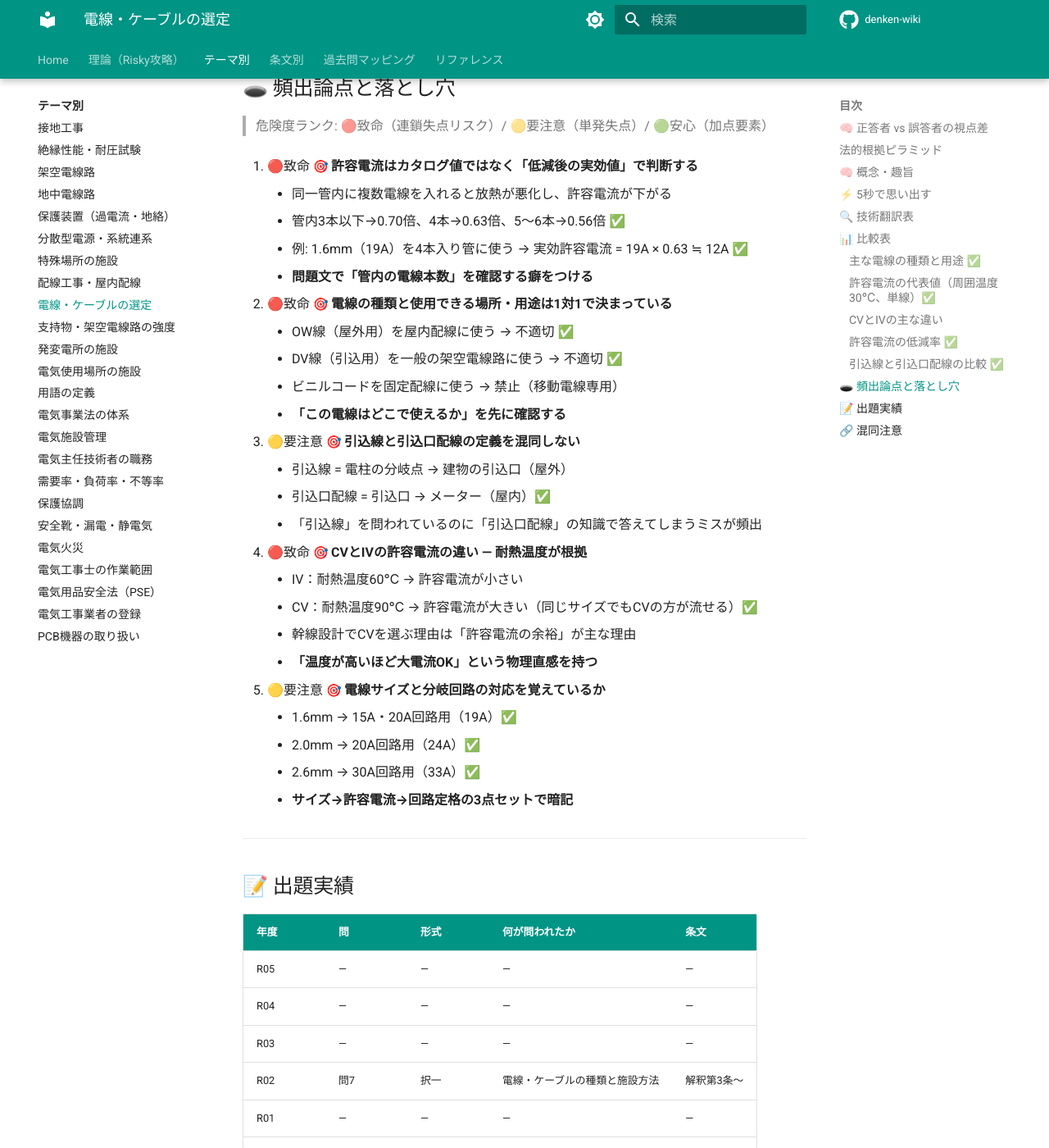
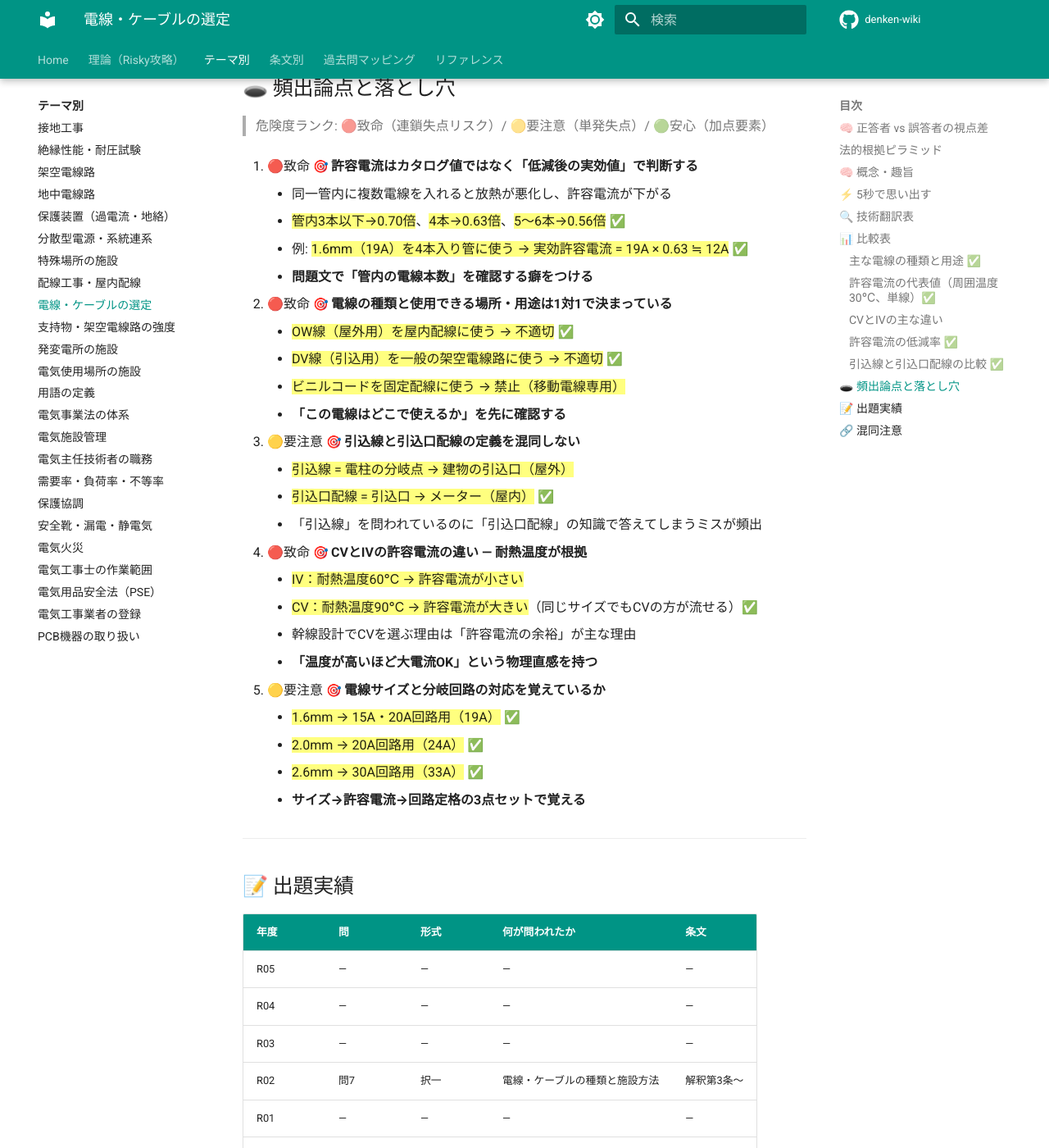
Before and after one commit to kfurufuru/denken-wiki, an MkDocs documentation site: the page built from docs/themes/densen-cable.md, in a window 1280 px wide and 1400 px high, scrolled down 5414 px. Shown: the whole window at 82% size. Built offline with MkDocs 1.6.1 and Material for MkDocs 9.7.7, drawn with Linux system fonts in a browser that asks for light colours; emoji names are drawn with the system emoji font; comment, search, counter and statistics services are not loaded; some of the changed text lies outside the part shown.

Commit message:
feat(themes): Group2 過去問マーカー追加（chichuu/tokushu/haisen/cable）
Co-Authored-By: Claude Sonnet 4.6 <noreply@anthropic.com>

```diff
--- a/docs/themes/densen-cable.md
+++ b/docs/themes/densen-cable.md
@@ -90,15 +90,15 @@
 | 600V架橋ポリエチレン絶縁ビニルシースケーブル | CV | 幹線・高電流回路 | 90℃ ✅ | 許容電流が大きい |
 | 屋外用ビニル絶縁電線 | OW | 架空引込線 | — | 屋外用（耐候性あり）|
 | 引込用ビニル絶縁電線 | DV | 架空引込線 | — | 引込線専用 |
-| ビニルコード | — | 移動電線（小型機器）| — | 機械的強度が弱い（固定配線禁止）|
+| ビニルコード | — | 移動電線（小型機器）| — | 機械的強度が弱い（==固定配線禁止==）|
 
 ### 許容電流の代表値（周囲温度30℃、単線）✅
 
 | 電線サイズ | IV電線（管内）| VVF（2心）| CV（管内）| 備考 |
 |-----------|:---:|:---:|:---:|------|
-| 1.6mm | 19A ✅ | 19A ✅ | — | 15A/20A分岐回路用 |
-| 2.0mm | 24A ✅ | 24A ✅ | — | 20A分岐回路用 |
-| 2.6mm | 33A ✅ | 33A ✅ | — | 30A分岐回路用 |
+| 1.6mm | ==19A== ✅ | ==19A== ✅ | — | 15A/20A分岐回路用 |
+| 2.0mm | ==24A== ✅ | ==24A== ✅ | — | 20A分岐回路用 |
+| 2.6mm | ==33A== ✅ | ==33A== ✅ | — | 30A分岐回路用 |
 | 5.5mm² | 39A ✅ | — | 49A ✅ | CVの優位性が顕著 |
 | 8mm² | 46A ✅ | — | 61A ✅ | 40A分岐回路用 |
 | 14mm² | 61A ✅ | — | 88A ✅ | 50A分岐回路用 |
@@ -123,9 +123,9 @@
 
 | 同一管内の電線数 | 低減率 |
 |:---:|:---:|
-| 3本以下 | 0.70 ✅ |
-| 4本 | 0.63 ✅ |
-| 5〜6本 | 0.56 ✅ |
+| 3本以下 | ==0.70== ✅ |
+| 4本 | ==0.63== ✅ |
+| 5〜6本 | ==0.56== ✅ |
 | 7本以上 | — |
 
 ### 引込線と引込口配線の比較 ✅
@@ -145,32 +145,32 @@
 
 1. 🔴致命 :dart: **許容電流はカタログ値ではなく「低減後の実効値」で判断する**
     - 同一管内に複数電線を入れると放熱が悪化し、許容電流が下がる
-    - 管内3本以下→0.70倍、4本→0.63倍、5〜6本→0.56倍 ✅
-    - 例: 1.6mm（19A）を4本入り管に使う → 実効許容電流 = 19A × 0.63 ≒ 12A ✅
+    - ==管内3本以下→0.70倍==、==4本→0.63倍==、==5〜6本→0.56倍== ✅
+    - 例: ==1.6mm（19A）を4本入り管に使う → 実効許容電流 = 19A × 0.63 ≒ 12A== ✅
     - **問題文で「管内の電線本数」を確認する癖をつける**
 
 2. 🔴致命 :dart: **電線の種類と使用できる場所・用途は1対1で決まっている**
-    - OW線（屋外用）を屋内配線に使う → 不適切 ✅
-    - DV線（引込用）を一般の架空電線路に使う → 不適切 ✅
-    - ビニルコードを固定配線に使う → 禁止（移動電線専用）
+    - ==OW線（屋外用）を屋内配線に使う → 不適切== ✅
+    - ==DV線（引込用）を一般の架空電線路に使う → 不適切== ✅
+    - ==ビニルコードを固定配線に使う → 禁止（移動電線専用）==
     - **「この電線はどこで使えるか」を先に確認する**
 
 3. 🟡要注意 :dart: **引込線と引込口配線の定義を混同しない**
-    - 引込線 = 電柱の分岐点 → 建物の引込口（屋外）
-    - 引込口配線 = 引込口 → メーター（屋内）✅
+    - ==引込線 = 電柱の分岐点 → 建物の引込口（屋外）==
+    - ==引込口配線 = 引込口 → メーター（屋内）== ✅
     - 「引込線」を問われているのに「引込口配線」の知識で答えてしまうミスが頻出
 
 4. 🔴致命 :dart: **CVとIVの許容電流の違い — 耐熱温度が根拠**
-    - IV：耐熱温度60℃ → 許容電流が小さい
-    - CV：耐熱温度90℃ → 許容電流が大きい（同じサイズでもCVの方が流せる）✅
+    - ==IV：耐熱温度60℃ → 許容電流が小さい==
+    - ==CV：耐熱温度90℃ → 許容電流が大きい==（同じサイズでもCVの方が流せる）✅
     - 幹線設計でCVを選ぶ理由は「許容電流の余裕」が主な理由
     - **「温度が高いほど大電流OK」という物理直感を持つ**
 
 5. 🟡要注意 :dart: **電線サイズと分岐回路の対応を覚えているか**
-    - 1.6mm → 15A・20A回路用（19A）✅
-    - 2.0mm → 20A回路用（24A）✅
-    - 2.6mm → 30A回路用（33A）✅
-    - **サイズ→許容電流→回路定格の3点セットで暗記**
+    - ==1.6mm → 15A・20A回路用（19A）== ✅
+    - ==2.0mm → 20A回路用（24A）== ✅
+    - ==2.6mm → 30A回路用（33A）== ✅
+    - **サイズ→許容電流→回路定格の3点セットで覚える**
 
 ---
 
```
Also changed, not shown: docs/themes/chichuu-densen.md (+9 -9 lines), docs/themes/haisen-koji.md (+16 -16 lines), docs/themes/tokushu-basho.md (+13 -13 lines).
